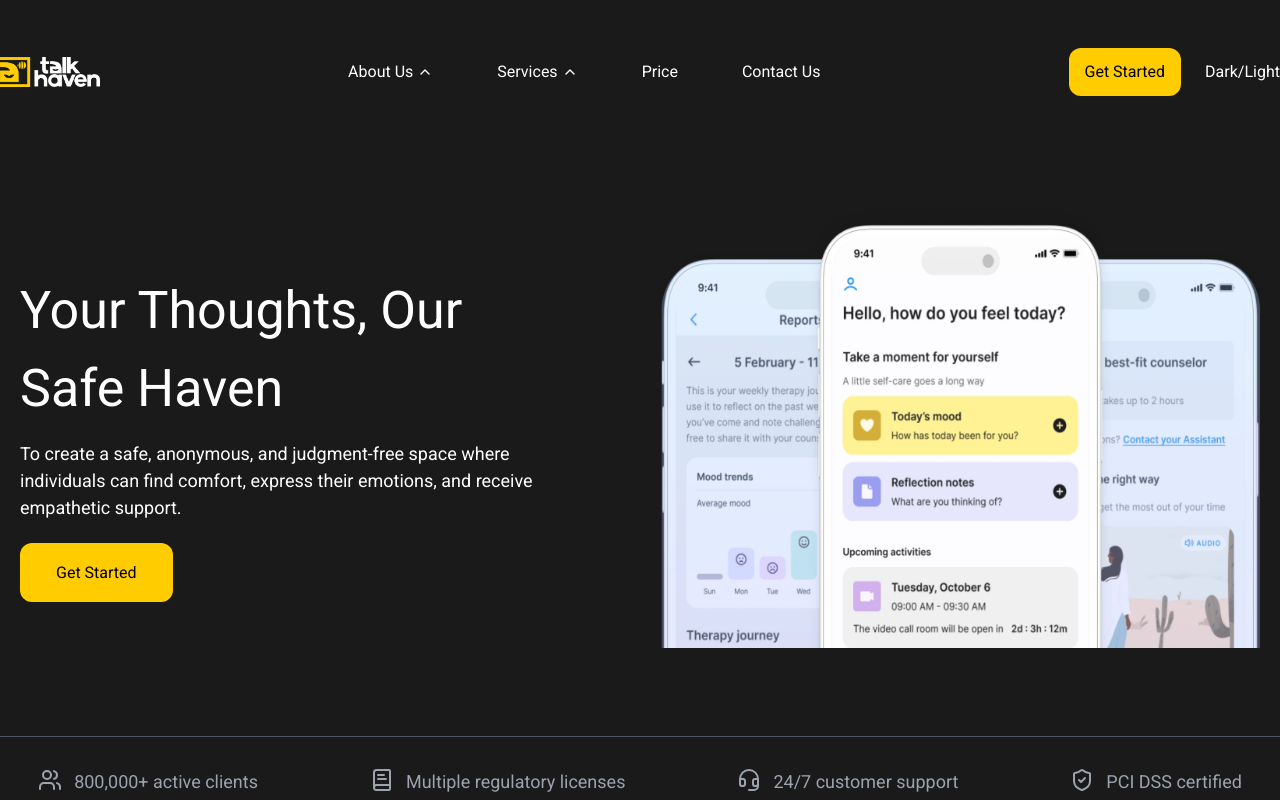
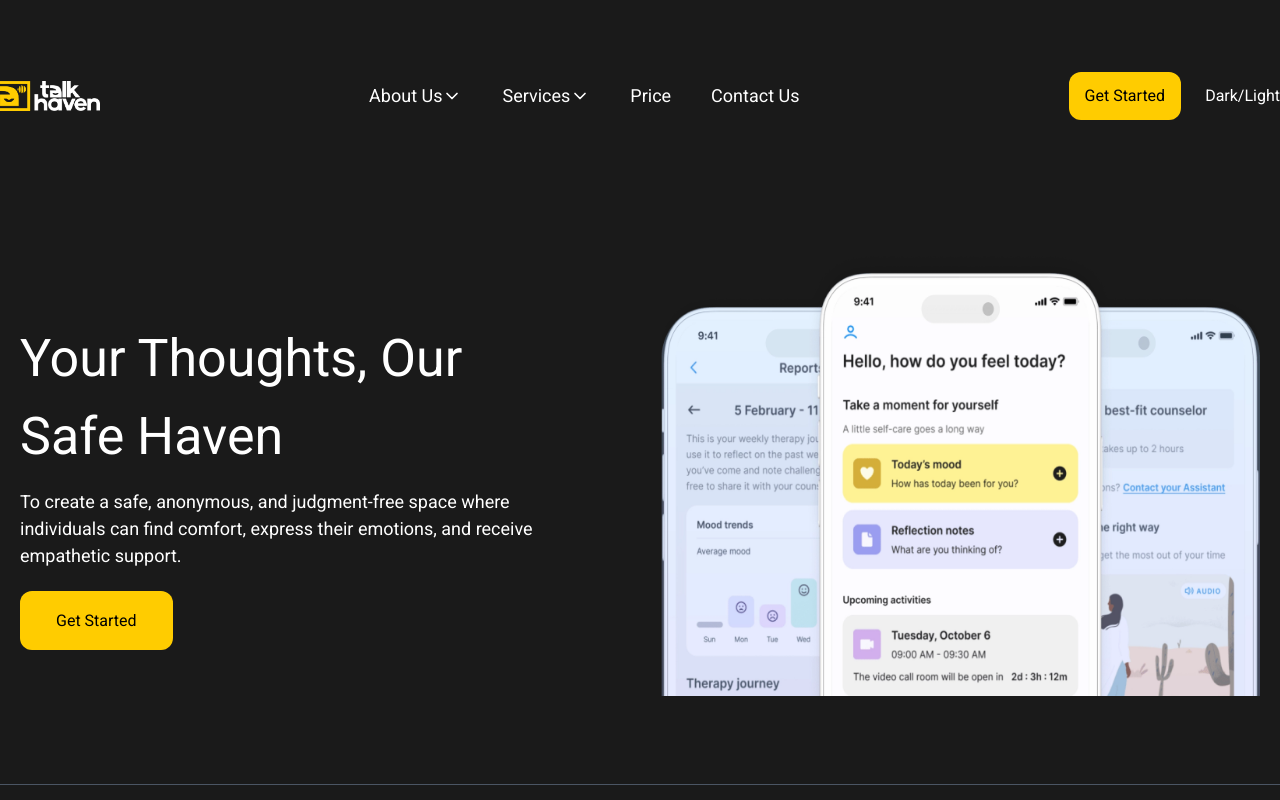
Before and after one commit to Lapark100/talkhaven--v1, a Next.js app: page / in a window 1280 px wide. Shown: the top 800 px of the page. Built offline with nearby package versions, Linux system fonts and the light colour scheme.

Commit message:
Sub Menu complete

```diff
--- a/components/header.js
+++ b/components/header.js
@@ -1,48 +1,149 @@
-"use client"
+"use client";
 
 import Link from "next/link";
-import logo from "../public/images/TalkHaven.png"
+import logo from "../public/images/TalkHaven.png";
 import Image from "next/image";
-import { ChevronDown, ChevronUp } from "lucide-react";
-import { useState } from "react"
+import { ChevronDown } from "lucide-react";
+import { useState, useEffect } from "react";
 
-export default function Header () {
-const [isOpen, setIsOpen] = useState(false);
-const [isOpen2, setIsOpen2] = useState(false);
-const [isOpen3, setIsOpen3] = useState(false);
-const [isOpen4, setIsOpen4] = useState(false);
+export default function Header() {
+  const [openMenu, setOpenMenu] = useState(""); // Track which menu is open
+  const [menuTimeout, setMenuTimeout] = useState(null); // Track timeout ID
+
+  const handleMouseEnter = (menu) => {
+    clearTimeout(menuTimeout); // Clear any existing timeout
+    setOpenMenu(menu); // Open the current menu
+  };
+
+  const handleMouseLeave = () => {
+    const timeout = setTimeout(() => setOpenMenu(""), 300); // Delay hiding the menu
+    setMenuTimeout(timeout); // Save the timeout ID
+  };
+
   return (
     <header className="max-w-7xl mx-auto container">
-{/* nav container */}
-<nav className="flex justify-between items-center ">
-<div><Link href="/"><Image src={logo} width={100} height={100} priority={true} alt="logo"/></Link></div>
-<div className="space-x-16 flex">
-<Link href="/" className="hover:underline hover:decoration-solid hover:text-[#ffcc00] flex items-center space-x-3" onMouseEnter={(()=> {
-setIsOpen(true)
-})} onMouseLeave={(()=> {
-setIsOpen(false)
-})}>About Us{isOpen? <ChevronDown className="w-4 h-4 ml-1"/> : <ChevronUp className="w-4 h-4 ml-1"/>}</Link>
-<Link href="/" className="hover:underline hover:decoration-solid hover:text-[#ffcc00] flex items-center space-x-3" onMouseEnter={(()=> {
-setIsOpen2(true)
-})} onMouseLeave={(()=> {
-setIsOpen2(false)
-})}>Services{isOpen2? <ChevronDown className="w-4 h-4 ml-1"/> : <ChevronUp className="w-4 h-4 ml-1"/>}</Link>
-<Link href="/" className="hover:underline hover:decoration-solid hover:text-[#ffcc00]">Price</Link>
-<Link href="/" className="hover:underline hover:decoration-solid hover:text-[#ffcc00]">Contact Us</Link>
+      {/* Nav Container */}
+      <nav className="flex justify-between items-center py-6">
+        {/* Logo */}
+        <div>
+          <Link href="/">
+            <Image src={logo} width={100} height={100} priority={true} alt="logo" />
+          </Link>
+        </div>
 
+        {/* Links */}
+        <div className="flex space-x-10 relative">
+          {/* About Us */}
+          <div
+            className="relative"
+            onMouseEnter={() => handleMouseEnter("about")}
+            onMouseLeave={handleMouseLeave}
+          >
+            <Link
+              href="#"
+              className="hover:underline hover:decoration-solid hover:text-[#ffcc00] flex items-center space-x-2 text-lg font-medium"
+            >
+              About Us <ChevronDown className="w-5 h-5" />
+            </Link>
+            {openMenu === "about" && (
+              <div className="absolute top-12 left-0 bg-white shadow-lg rounded-lg w-80 p-6 z-10 flex-col">
+                <ul className="space-y-4">
+                  <li>
+                    <Link
+                      href="/about/history"
+                      className="block text-gray-800 hover:text-[#ffcc00] text-lg font-medium"
+                    >
+                      Our History
+                    </Link>
+                    <p className="text-sm text-gray-500 mt-1">Learn more about how we started.</p>
+                  </li>
+                  <li>
+                    <Link
+                      href="/about/team"
+                      className="block text-gray-800 hover:text-[#ffcc00] text-lg font-medium"
+                    >
+                      Our Team
+                    </Link>
+                    <p className="text-sm text-gray-500 mt-1">Meet the people behind our mission.</p>
+                  </li>
+                  <li>
+                    <Link
+                      href="/about/mission"
+                      className="block text-gray-800 hover:text-[#ffcc00] text-lg font-medium"
+                    >
+                      Our Mission
+                    </Link>
+                    <p className="text-sm text-gray-500 mt-1">Discover what drives our goals.</p>
+                  </li>
+                </ul>
+              </div>
+            )}
+          </div>
 
+          {/* Services */}
+          <div
+            className="relative"
+            onMouseEnter={() => handleMouseEnter("services")}
+            onMouseLeave={handleMouseLeave}
+          >
+            <Link
+              href="#"
+              className="hover:underline hover:decoration-solid hover:text-[#ffcc00] flex items-center space-x-2 text-lg font-medium"
+            >
+              Services <ChevronDown className="w-5 h-5" />
+            </Link>
+            {openMenu === "services" && (
+              <div className="absolute top-12 left-0 bg-white shadow-lg rounded-lg w-80 p-6 z-10 flex-col">
+                <ul className="space-y-4">
+                  <li>
+                    <Link
+                      href="/services/consulting"
+                      className="block text-gray-800 hover:text-[#ffcc00] text-lg font-medium"
+                    >
+                      Consulting
+                    </Link>
+                    <p className="text-sm text-gray-500 mt-1">Expert advice tailored for your needs.</p>
+                  </li>
+                  <li>
+                    <Link
+                      href="/services/support"
+                      className="block text-gray-800 hover:text-[#ffcc00] text-lg font-medium"
+                    >
+                      Support
+                    </Link>
+                    <p className="text-sm text-gray-500 mt-1">24/7 assistance to keep you running.</p>
+                  </li>
+                  <li>
+                    <Link
+                      href="/services/training"
+                      className="block text-gray-800 hover:text-[#ffcc00] text-lg font-medium"
+                    >
+                      Training
+                    </Link>
+                    <p className="text-sm text-gray-500 mt-1">Learn and grow with our experts.</p>
+                  </li>
+                </ul>
               </div>
-<div className="flex space-x-6 justify-center items-center">
-<div className="py-3 px-4 rounded-xl bg-[#ffcc00] text-black hover:text-white border-solid border-black  ">
+            )}
+          </div>
+
+          {/* Static Links */}
+          <Link href="/" className="hover:underline hover:decoration-solid hover:text-[#ffcc00] text-lg font-medium">
+            Price
+          </Link>
+          <Link href="/" className="hover:underline hover:decoration-solid hover:text-[#ffcc00] text-lg font-medium">
+            Contact Us
+          </Link>
+        </div>
+
+        {/* Actions */}
+        <div className="flex space-x-6 items-center">
+          <div className="py-3 px-4 rounded-xl bg-[#ffcc00] text-black hover:text-white border-solid border-black">
             <Link href="/">Get Started</Link>
           </div>
-<div>
-Dark/Light
-</div>
-
+          <div>Dark/Light</div>
         </div>
       </nav>
-
     </header>
-)
+  );
 }
```
Lines whose indentation alone changed are shown as unchanged.
